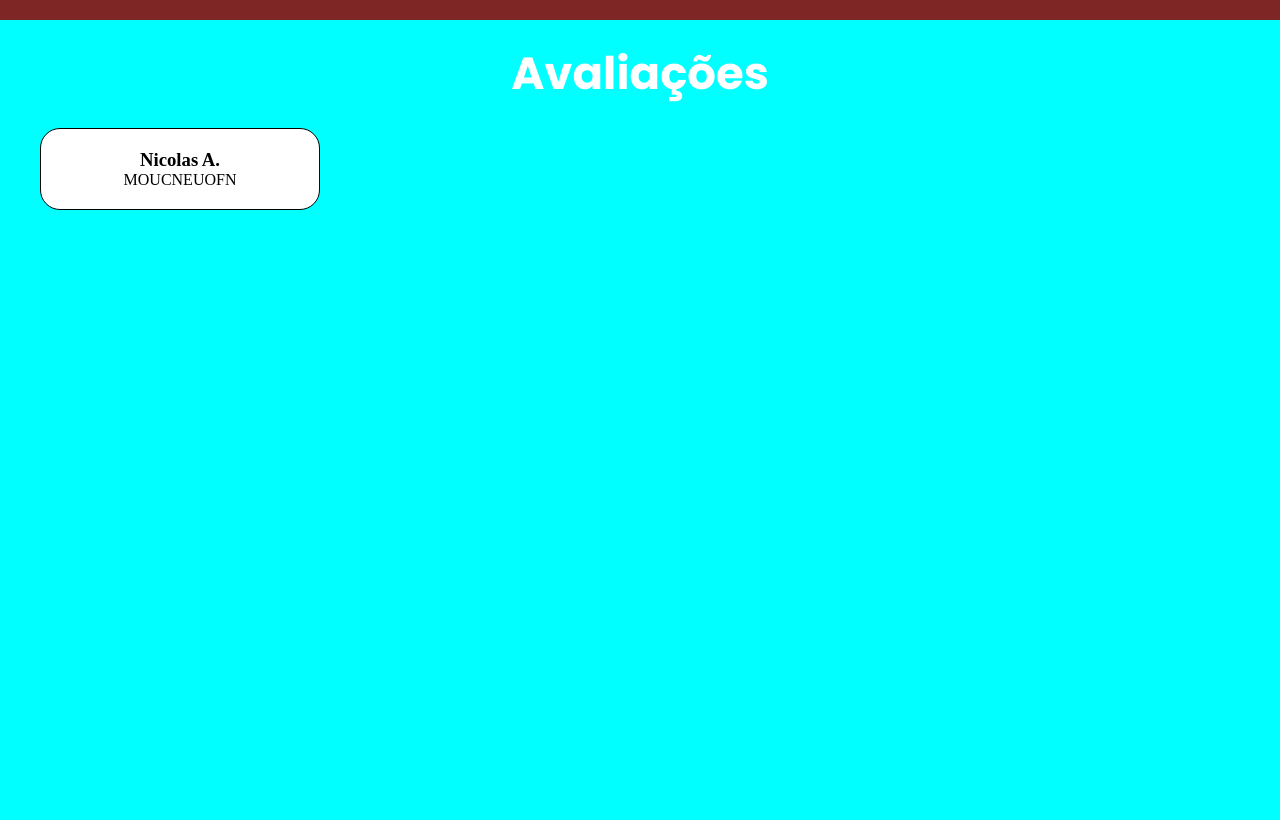
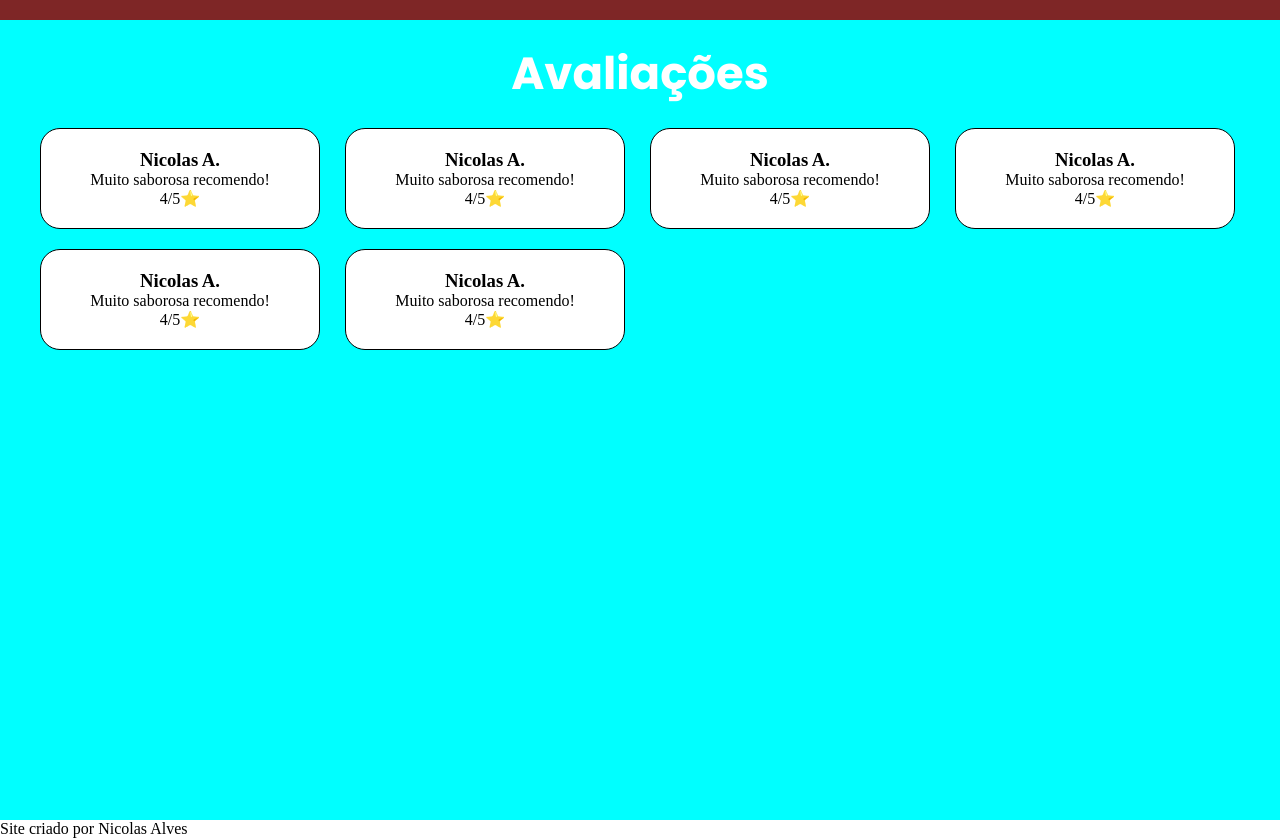
Before and after one commit to Nick478z/pizzaria, a plain HTML site: page index.html in a window 1280 px wide. Shown: the part 1580-2418 px from the top of the page. Drawn offline with Linux system fonts and the light colour scheme; a web font is replaced by a local one.

Commit message:
Update index.html

```diff
--- a/index.html
+++ b/index.html
@@ -112,10 +112,39 @@
         <div class="content3">
             <div class="avaliacao">
                 <h3>Nicolas A.</h3>
-                <p>MOUCNEUOFN</p>
+                <p>Muito saborosa recomendo!</p>
+                <p>4/5⭐</p>
             </div>
+            <div class="avaliacao">
+                <h3>Nicolas A.</h3>
+                <p>Muito saborosa recomendo!</p>
+                <p>4/5⭐</p>
+            </div>
+            <div class="avaliacao">
+                <h3>Nicolas A.</h3>
+                <p>Muito saborosa recomendo!</p>
+                <p>4/5⭐</p>
+            </div>
+            <div class="avaliacao">
+                <h3>Nicolas A.</h3>
+                <p>Muito saborosa recomendo!</p>
+                <p>4/5⭐</p>
+            </div>
+            <div class="avaliacao">
+                <h3>Nicolas A.</h3>
+                <p>Muito saborosa recomendo!</p>
+                <p>4/5⭐</p>
+            </div>
+            <div class="avaliacao">
+                <h3>Nicolas A.</h3>
+                <p>Muito saborosa recomendo!</p>
+                <p>4/5⭐</p>
+            </div>
+
         </div>
     </section>
+
+    <footer><p>Site criado por Nicolas Alves</p></footer>
 
 </body>
 
```
